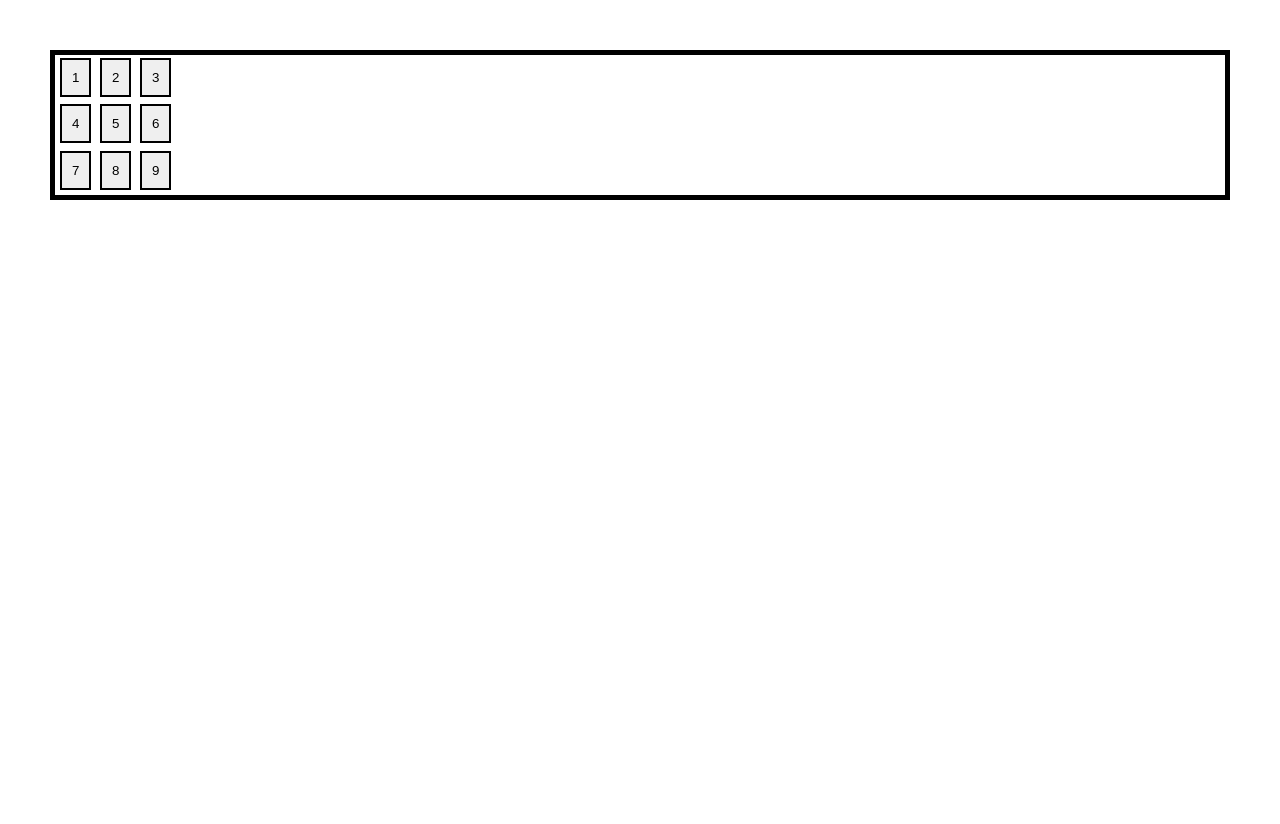
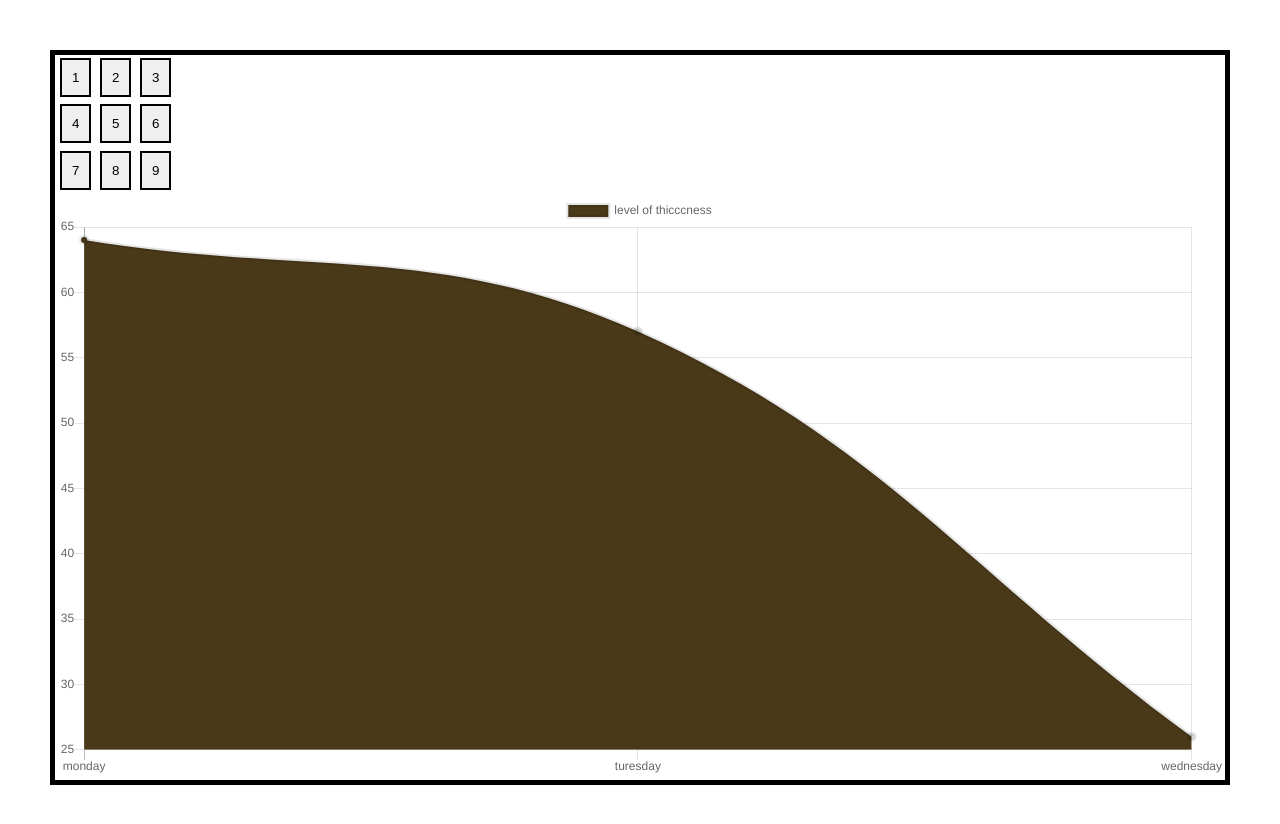
Before and after one commit to masonwaller/practice, a React (Create React App) app: page / in a window 1280 px wide. Shown: the top 824 px of the page. Before the commit the page ends 800 px from the top, so only its background shows below. Built offline with nearby package versions, Linux system fonts and the light colour scheme.

Commit message:
put a graph using chartjs

```diff
--- a/package.json
+++ b/package.json
@@ -6,8 +6,10 @@
     "@testing-library/jest-dom": "^4.2.4",
     "@testing-library/react": "^9.3.2",
     "@testing-library/user-event": "^7.1.2",
+    "chart.js": "^2.9.3",
     "google-maps-react": "^2.0.6",
     "react": "^16.13.1",
+    "react-chartjs-2": "^2.9.0",
     "react-dom": "^16.13.1",
     "react-scripts": "3.4.1"
   },
--- a/src/App.js
+++ b/src/App.js
@@ -1,11 +1,13 @@
 import React from 'react';
 import './App.css';
 import Pad from './pad.js'
+import Graph from './graph.js'
 
 export default function App(props) {
   return (
     <div className="App">
       <Pad/>
+      <Graph />
     </div>
   );
 }
--- /dev/null
+++ b/src/graph.js
@@ -0,0 +1,24 @@
+import React from 'react'
+import {Line} from 'react-chartjs-2';
+
+export default function Graph(props) {
+    const [chartData, setData] = React.useState({})
+    const chart = () => {
+        setData({labels: ['monday', 'turesday', 'wednesday'],
+            datasets: [{label: 'level of thicccness',
+                data: [64, 57, 26],
+                backgroundColor: [ 'rgba(74, 57, 24, 78)'],
+                borderWidth: 4
+            }]
+        })
+    }
+    React.useEffect(() => {
+        chart()
+    }, [])
+
+    return (
+      <div>
+        <Line data={chartData}/>
+      </div>
+    );
+  }
```
Also changed, not shown: 1 other file (tests, documents, lock files or other folders).
